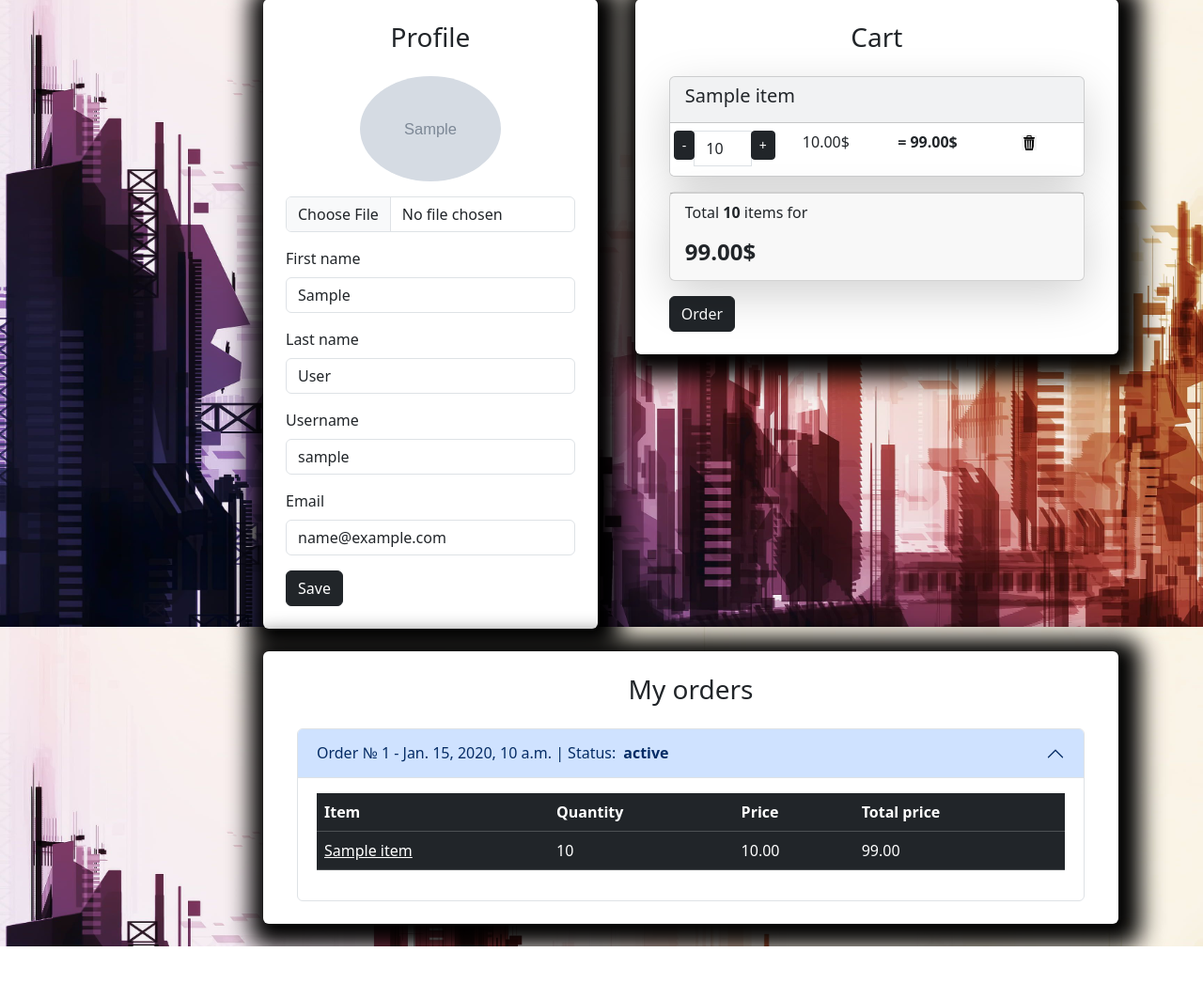
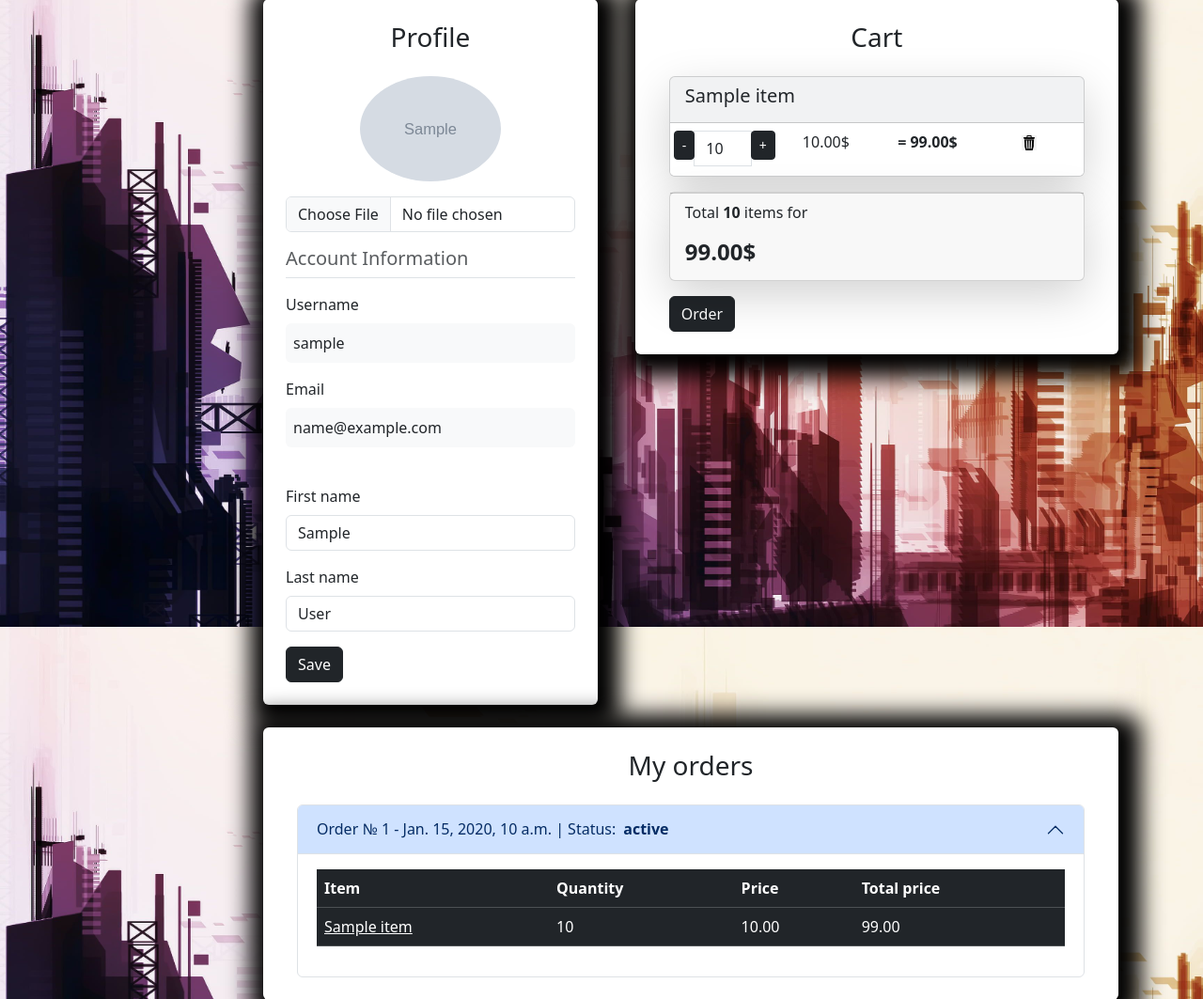
Before and after one commit to will7770/online-shop, a Django app: page /user/profile/ in a window 1280 px wide. Shown: the part 133-1196 px from the top of the page at 94% size. Before the commit the page ends 1140 px from the top, so only its background shows below. Run offline with Django 4.2, Linux system fonts and the light colour scheme; a user stored in the database is signed in; tables that the repository leaves empty hold one stand-in row (values such as "Sample post"); grey boxes marked "Sample" are stand-in pictures; parts of the project's set-up code (start-up, migrations or seed data) failed here and were passed over.

Commit message:
Add README.md, make changes to forms

```diff
--- a/online_shop/users/forms.py
+++ b/online_shop/users/forms.py
@@ -48,15 +48,11 @@ class UserProfile(UserChangeForm):
         fields = (
             "profile_pic",
             "first_name",
-            "last_name",
-            "username",
-            "email",)
+            "last_name",)
 
     profile_pic = forms.ImageField(required=False)
     first_name = forms.CharField(required=False)
     last_name = forms.CharField(required=False)
-    username = forms.CharField()
-    email = forms.CharField()
 
 
 class EmailForPasswordReset(forms.Form):
@@ -64,7 +60,7 @@ class EmailForPasswordReset(forms.Form):
 
     def clean_email(self):
         email = self.cleaned_data['email']
-        associated_account = User.objects.filter(email=email).exists()
+        associated_account = User.objects.filter(email__iexact=email).exists()
         if associated_account:
             return email
 
--- a/online_shop/users/templates/users/profile.html
+++ b/online_shop/users/templates/users/profile.html
@@ -37,6 +37,31 @@
                     {% endif %}
                 </div>
 
+                <!-- Unchangeable Account Info Section -->
+                <div class="col-md-12 mb-4">
+                    <h5 class="text-muted">Account Information</h5>
+                    <div class="border-bottom mb-3"></div>
+
+                    <!-- Username Display -->
+                    <div class="mb-3">
+                        <label class="form-label">Username</label>
+                        <div class="form-control-plaintext bg-light p-2 rounded">
+                            {{ user.username }}
+                        </div>
+                        <input type="hidden" name="username" value="{{ user.username }}">
+                    </div>
+
+                    <!-- Email Display -->
+                    <div class="mb-3">
+                        <label class="form-label">Email</label>
+                        <div class="form-control-plaintext bg-light p-2 rounded">
+                            {{ user.email }}
+                        </div>
+                        <input type="hidden" name="email" value="{{ user.email }}">
+                    </div>
+                </div>
+
+                <!-- Editable Profile Fields -->
                 <div class="col-md-12 mb-3">
                     <label for="id_first_name" class="form-label">First name</label>
                     <input type="text"
@@ -59,32 +84,6 @@
                         value="{{ form.initial.last_name|default:request.user.last_name|default:'' }}"
                         >
                     {% for error in form.last_name.errors %}
-                        <div class="invalid-feedback">{{ error }}</div>
-                    {% endfor %}
-                </div>
-
-                <div class="col-md-12 mb-3">
-                    <label for="{{ form.username.id_for_label }}" class="form-label">Username</label>
-                    <input type="text"
-                           class="form-control {% if request.method == 'POST' %}{% if form.username.errors %}is-invalid{% endif %}{% endif %}"
-                           id="{{ form.username.id_for_label }}"
-                           name="username"
-                           value="{{ form.instance.username|default_if_none:'' }}"
-                           required>
-                    {% for error in form.username.errors %}
-                        <div class="invalid-feedback">{{ error }}</div>
-                    {% endfor %}
-                </div>
-
-                <div class="col-md-12 mb-3">
-                    <label for="{{ form.email.id_for_label }}" class="form-label">Email</label>
-                    <input type="email"
-                           class="form-control {% if request.method == 'POST' %}{% if form.email.errors %}is-invalid{% endif %}{% endif %}"
-                           id="{{ form.email.id_for_label }}"
-                           name="email"
-                           value="{{ form.instance.email|default_if_none:'' }}"
-                           required>
-                    {% for error in form.email.errors %}
                         <div class="invalid-feedback">{{ error }}</div>
                     {% endfor %}
                 </div>
```
Also changed, not shown: online_shop/templates/store.html (+15 -9 lines), online_shop/README.md (added), 1 other file.
